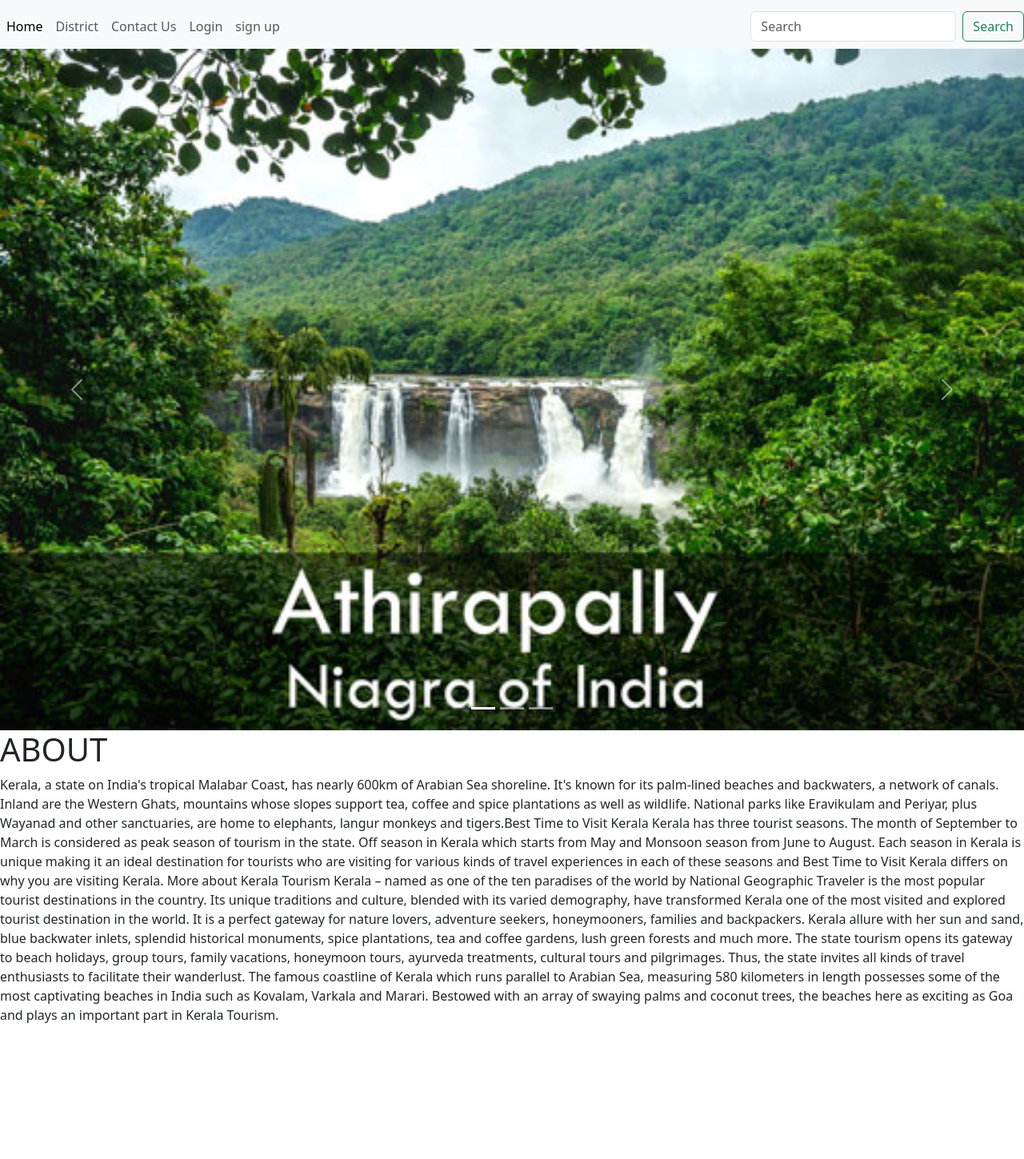
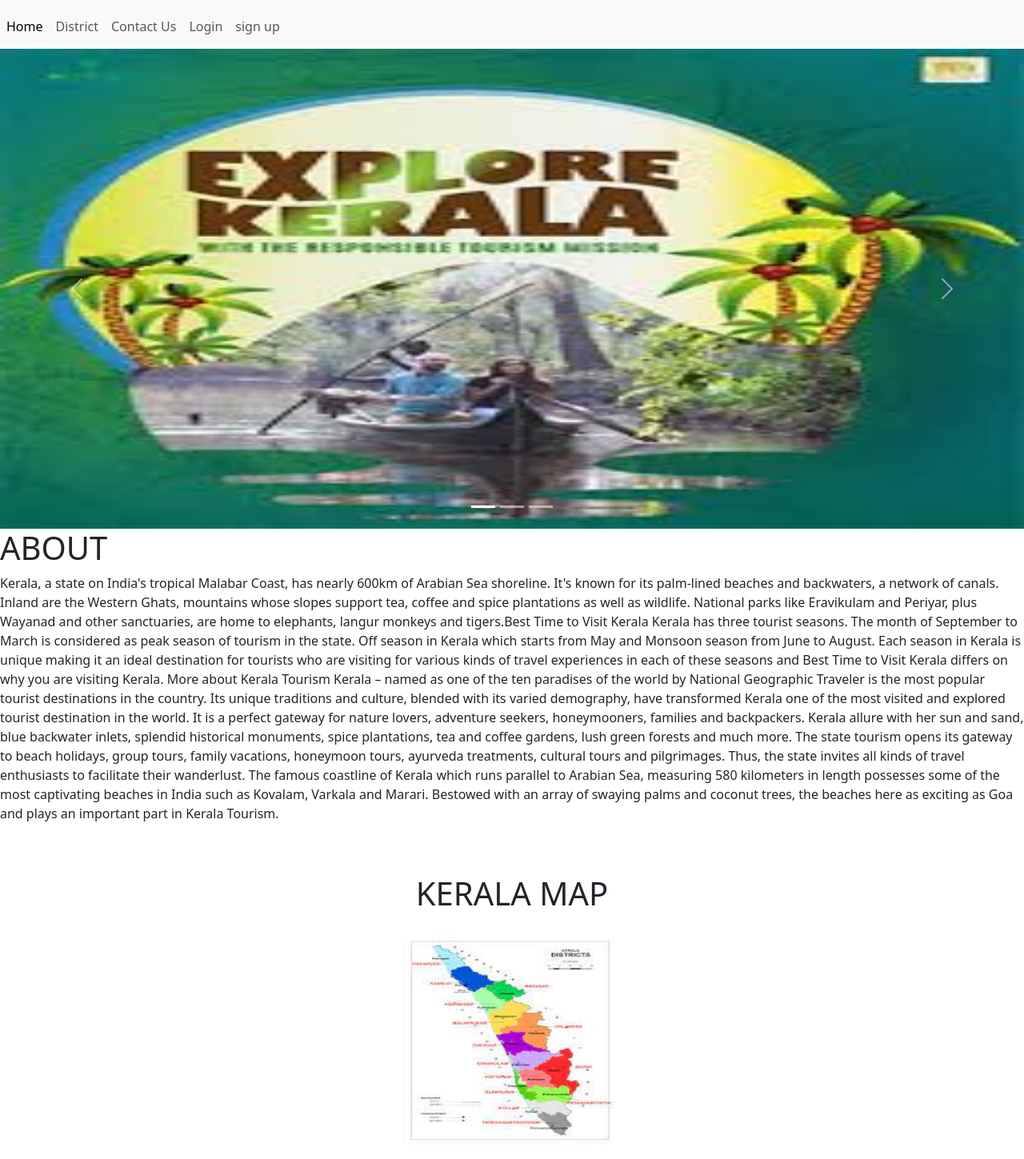
Before and after one commit to AbhinaMathai23/KERALATOURISM, a plain HTML site: page index.html in a window 1280 px wide. Shown: the part 51-1500 px from the top of the page at 80% size. Before the commit the page ends 1348 px from the top, so only its background shows below. Drawn offline with nearby package versions, Linux system fonts and the light colour scheme.

Commit message:
first commit

```diff
--- a/index.html
+++ b/index.html
@@ -38,9 +38,7 @@
           </li>
         </ul>
 
-        <form class="d-flex" role="search">
-            <input class="form-control me-2" type="search" placeholder="Search" aria-label="Search">
-            <button class="btn btn-outline-success" type="submit">Search</button>
+
         </form>
       </div>
     </div>
@@ -59,18 +57,18 @@
     </div>
     <div class="carousel-inner">
       <div class="carousel-item active">
-        <img src="images/athirapally.jpg" class="d-block w-100 " alt="...">
+        <img src="images/b.jpg" class="d-block w-100 " alt="..." height="600">
         <div class="carousel-caption d-none d-md-block">
 
         </div>
       </div>
       <div class="carousel-item">
-        <img src="images/edakal2.jpg" class="d-block w-100" alt="...">
+        <img src="images/c.jpg" class="d-block w-100" alt="...">
         <div class="carousel-caption d-none d-md-block">
         </div>
       </div>
       <div class="carousel-item">
-        <img src="images/pooram.jpg" class="d-block w-100" alt="...">
+        <img src="images/d.jpg" class="d-block w-100" alt="...">
         <div class="carousel-caption d-none d-md-block">
 
         </div>
@@ -97,6 +95,12 @@
     Kerala – named as one of the ten paradises of the world by National Geographic Traveler is the most popular tourist destinations in the country. Its unique traditions and culture, blended with its varied demography, have transformed Kerala one of the most visited and explored tourist destination in the world. It is a perfect gateway for nature lovers, adventure seekers, honeymooners, families and backpackers. Kerala allure with her sun and sand, blue backwater inlets, splendid historical monuments, spice plantations, tea and coffee gardens, lush green forests and much more.
 
     The state tourism opens its gateway to beach holidays, group tours, family vacations, honeymoon tours, ayurveda treatments, cultural tours and pilgrimages. Thus, the state invites all kinds of travel enthusiasts to facilitate their wanderlust. The famous coastline of Kerala which runs parallel to Arabian Sea, measuring 580 kilometers in length possesses some of the most captivating beaches in India such as Kovalam, Varkala and Marari. Bestowed with an array of swaying palms and coconut trees, the beaches here as exciting as Goa and plays an important part in Kerala Tourism.</P>
+    <br><br>
+    <center><h1>KERALA MAP</h1></center>
+    <center><img src="images/map.jpg" alt="" width="300" height="300"></center>
+
+
+
     <script src="https://cdn.jsdelivr.net/npm/bootstrap@5.3.2/dist/js/bootstrap.bundle.min.js" integrity="sha384-C6RzsynM9kWDrMNeT87bh95OGNyZPhcTNXj1NW7RuBCsyN/o0jlpcV8Qyq46cDfL" crossorigin="anonymous"></script>
 </body>
 </html>
```
Also changed, not shown: contactus.html (+1 -3 lines), login.html (+1 -3 lines), signupform.html (+1 -3 lines), images/a.jpg (added), images/b.jpg (added), images/c.jpg (added), images/d.jpg (added), images/map.jpg (added).
